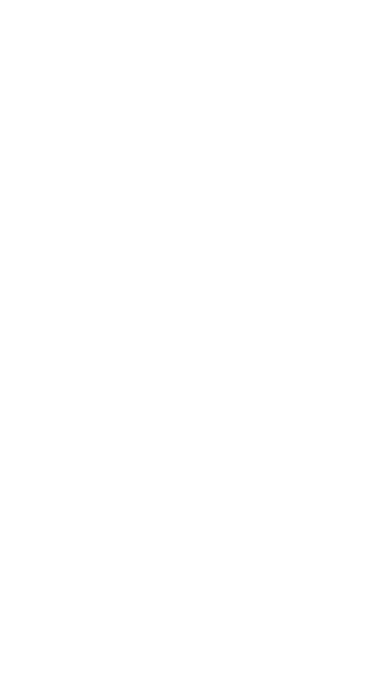
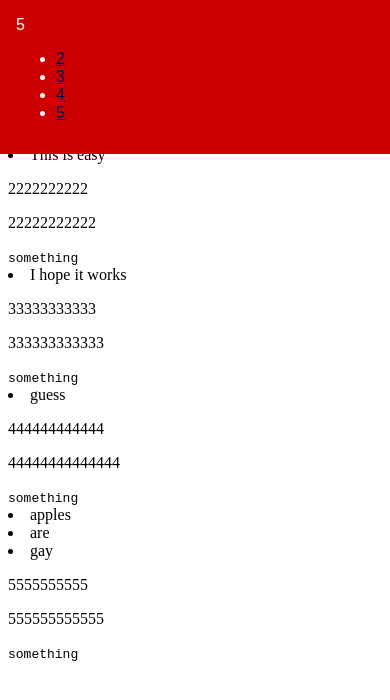
Before and after one commit to DevJambo/Technical-Documentation-Page, a plain HTML site: page index.html in a window 390 px wide. Drawn offline with Linux system fonts and the light colour scheme.

Commit message:
add main, navbar, header, media query, links

```diff
--- a/index.html
+++ b/index.html
@@ -7,8 +7,94 @@
     <meta name="viewport" content="width=device-width, initial-scale=1.0">
     <title>Technical Documentation Page</title>
 </head>
+<style>
+    .nav-link {
+        color: rgb(4, 4, 82);
+    }
+    header {
+display: flex;
+flex-direction: row-reverse;
+justify-content: flex-end;
+position: fixed;
+width: 100%;
+top: 0;
+left: 0;
+background-color: #cc0000;
+  color: white;
+  font-family: 'Exo 2', sans-serif;
+  padding: 1em;
+    }
+
+    img {
+        width: 100px;
+        height: 100px;
+    }
+@media (max-width: 1000px) {
+    font-size: 30px;
+
+}
+</style>
+<nav id="navbar">
+    <header>Something Strange
+    <ul>
+        <li><a href="#1" class="nav-link">1</a></li>
+        <li><a href="#2" class="nav-link">2</a></li>
+        <li><a href="#3" class="nav-link">3</a></li>
+        <li><a href="#4" class="nav-link">4</a></li>
+        <li><a href="#5" class="nav-link">5</a></li>
+    </ul>
+    </header>
+</nav>
+
 <body>
+    <br>
+    <br>
+    <main id="main-doc">
+<section id="1" class="main-section">
+    <header>1</header>
+    <p>1111111111</p>
+    <p>11111111111111</p>
+    <code>something</code>
+    <li>This
+        is
+        easy
+    </li>
+</section>
+<section id="2" class="main-section">
+    <header>2</header>
+    <p>2222222222</p>
+    <p>22222222222</p>
+    <code>something</code>
+    <li>I
+        hope
+        it
+        works
+    </li>
+</section>
+<section id="3" class="main-section">
+    <header>3</header>
+    <p>33333333333</p>
+    <p>333333333333</p>
+    <code>something</code>
+    <li>guess</li>
+</section>
+<section id="4" class="main-section">
+    <header>4</header>
+    <p>444444444444</p>
+    <p>44444444444444</p>
+    <code>something</code>
+    <li>apples</li>
+    <li>are</li>
+    <li>gay</li>
+</section>
+<section id="5" class="main-section">
+    <header>5</header>
+    <p>5555555555</p>
+    <p>555555555555</p>
+    <code>something</code>
+</section>
 
+    </main>
 </body>
 <script src="https://cdn.freecodecamp.org/testable-projects-fcc/v1/bundle.js"></script>
 </html>
```
